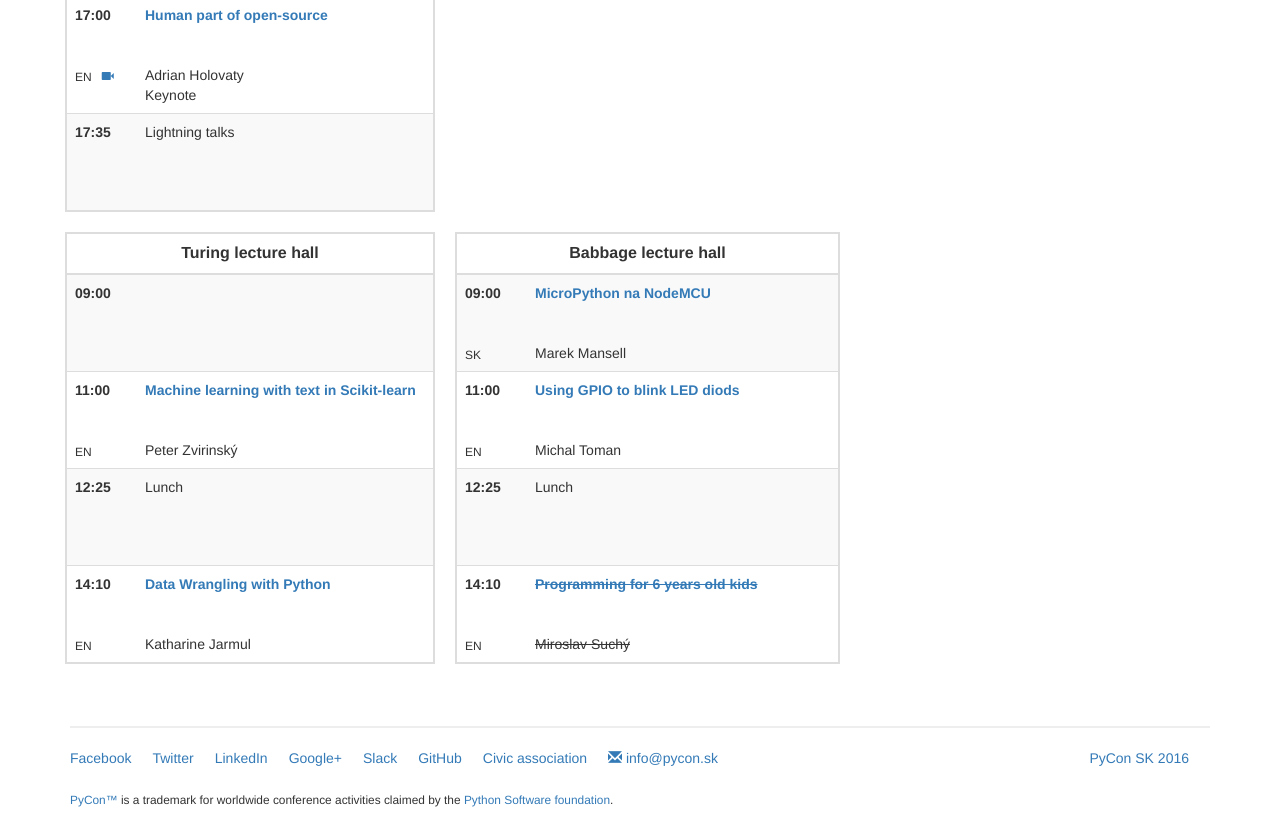
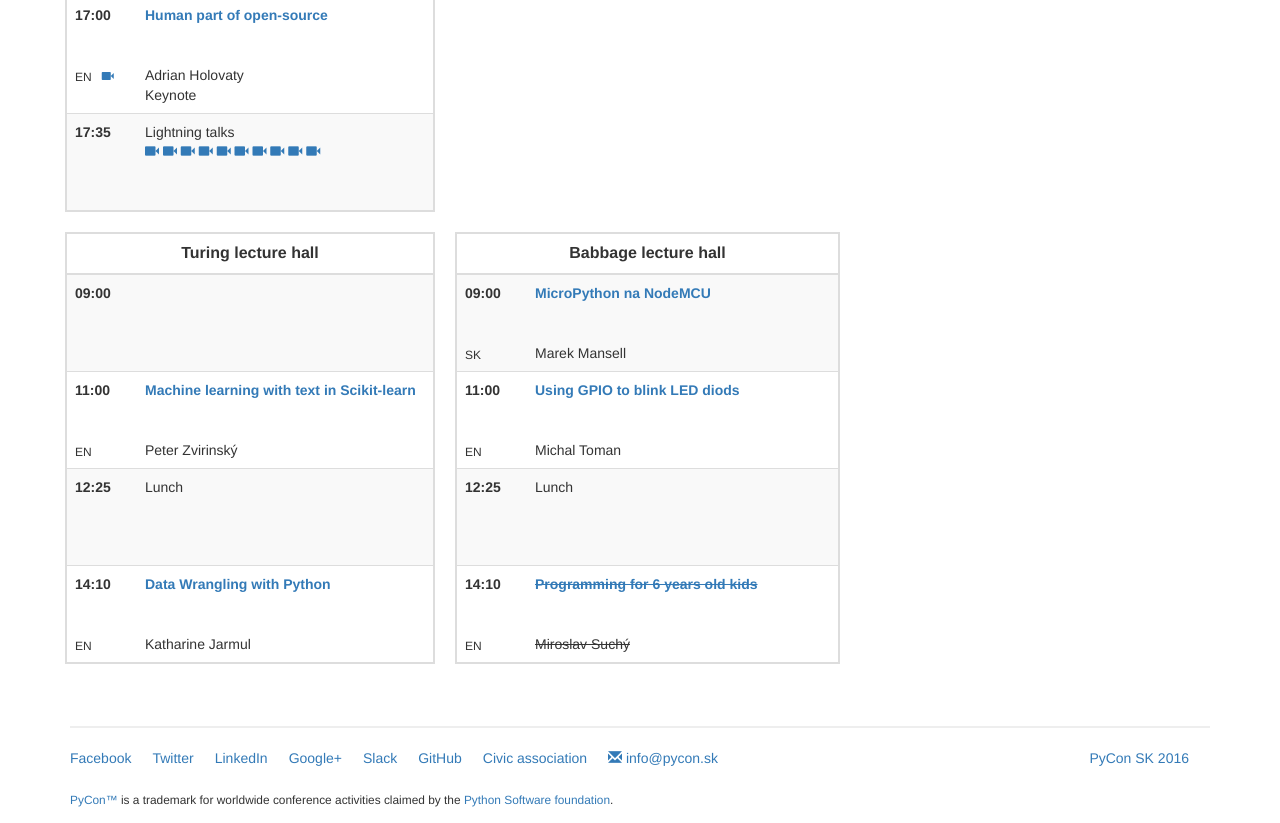
Before and after one commit to pyconsk/2017.pycon.sk, a plain HTML site: page schedule/2017-03-11/index.html in a window 1280 px wide. Shown: the part 1527-2350 px from the top of the page. Drawn offline with nearby package versions, Linux system fonts and the light colour scheme; a script that the page names is missing.

Commit message:
lightning talks

```diff
--- a/schedule/2017-03-11/index.html
+++ b/schedule/2017-03-11/index.html
@@ -455,7 +455,18 @@ At Exponea we grew our IT and Product teams to 20 people in one year without giv
             </td>
             <td class="info-main" data-toggle="dropdown">
 
-              Lightning talks
+              Lightning talks <br/>
+
+                <span><a href="https://www.youtube.com/watch?v=uAsIer5kQdM&list=PLeK_HepiMJKLVwUgkJZ8giEQP8Z5lLajZ" target="_blank" title="Anton Caceres: Pyconweb 2017"><span class="glyphicon glyphicon-facetime-video"></span></a>
+                <span><a href="https://www.youtube.com/watch?v=k9A6FO0skGI&list=PLeK_HepiMJKLVwUgkJZ8giEQP8Z5lLajZ" target="_blank" title="Claus Aichinger: PyDays Vienna"><span class="glyphicon glyphicon-facetime-video"></span></a>
+                <span><a href="https://www.youtube.com/watch?v=c_sMybtt1Vg&list=PLeK_HepiMJKLVwUgkJZ8giEQP8Z5lLajZ" target="_blank" title="Filip Kłębczyk: PyconPL"><span class="glyphicon glyphicon-facetime-video"></span></a>
+                <span><a href="https://www.youtube.com/watch?v=MDmxbZ0sxsg&list=PLeK_HepiMJKLVwUgkJZ8giEQP8Z5lLajZ" target="_blank" title="Barbara: PyconCZ"><span class="glyphicon glyphicon-facetime-video"></span></a>
+                <span><a href="https://www.youtube.com/watch?v=5_PspWFMzC0&list=PLeK_HepiMJKLVwUgkJZ8giEQP8Z5lLajZ" target="_blank" title="EuroPython"><span class="glyphicon glyphicon-facetime-video"></span></a>
+                <span><a href="https://www.youtube.com/watch?v=nEh3ryRaXZ0&list=PLeK_HepiMJKLVwUgkJZ8giEQP8Z5lLajZ" target="_blank" title="Lasse Schuirmann: Exterminate Python"><span class="glyphicon glyphicon-facetime-video"></span></a>
+                <span><a href="https://www.youtube.com/watch?v=YT2G5F3QSVg&list=PLeK_HepiMJKLVwUgkJZ8giEQP8Z5lLajZ" target="_blank" title="Bhargav Srinivasa Desikan: Google Summer of Code"><span class="glyphicon glyphicon-facetime-video"></span></a>
+                <span><a href="https://www.youtube.com/watch?v=B7iBz6ZjqaI&list=PLeK_HepiMJKLVwUgkJZ8giEQP8Z5lLajZ" target="_blank" title="Juan Luis Cano Rodríguez: Spain PyData"><span class="glyphicon glyphicon-facetime-video"></span></a>
+                <span><a href="https://www.youtube.com/watch?v=4bVE9o3Z3Dw&list=PLeK_HepiMJKLVwUgkJZ8giEQP8Z5lLajZ" target="_blank" title="Miloš Korenčiak: virtualenv"><span class="glyphicon glyphicon-facetime-video"></span></a>
+                <span><a href="https://www.youtube.com/watch?v=bEpFATUWUbQ&list=PLeK_HepiMJKLVwUgkJZ8giEQP8Z5lLajZ" target="_blank" title="Ján Gondol: PyTravel - Good bye greeting"><span class="glyphicon glyphicon-facetime-video"></span></a>
             </td>
           </tr>
 
```
Also changed, not shown: schedule/2017-03-10/index.html (+8 -1 lines).
